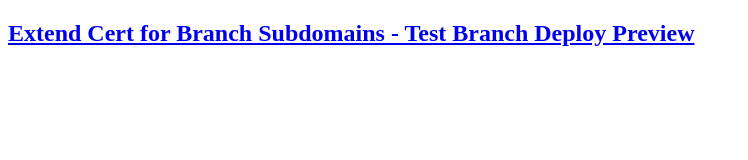
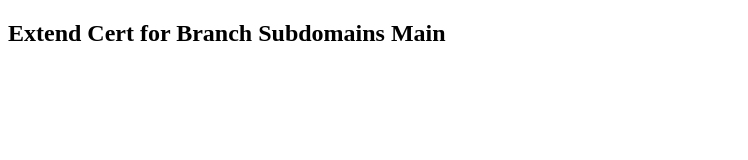
Before and after one commit to MelvinPeepers/extend_cert_subdomain, a plain HTML site: page index.html in a window 1280 px wide. Shown: the whole page, without its empty margins (0-748 px from the left). Drawn offline with Linux system fonts and the light colour scheme.

Commit message:
updated main

```diff
--- a/index.html
+++ b/index.html
@@ -8,13 +8,13 @@
       content="Extend Cert for Branch Subdomains"
     />
     <meta name="keywords" content="Extend Cert for Branch Subdomains" />
-    <title>Extend Cert for Branch Subdomains - Test</title>
+    <title>Extend Cert for Branch Subdomains</title>
   </head>
   <body>
     <header>
       <nav id="navbar">
         <div class="container flex-container">
-          <h1 class="logo"><a href="index.html">Extend Cert for Branch Subdomains - Test Branch Deploy Preview</a></h1>
+          <h1 class="logo">Extend Cert for Branch Subdomains Main</h1>
         </div>
       </nav>
     </header>
```
